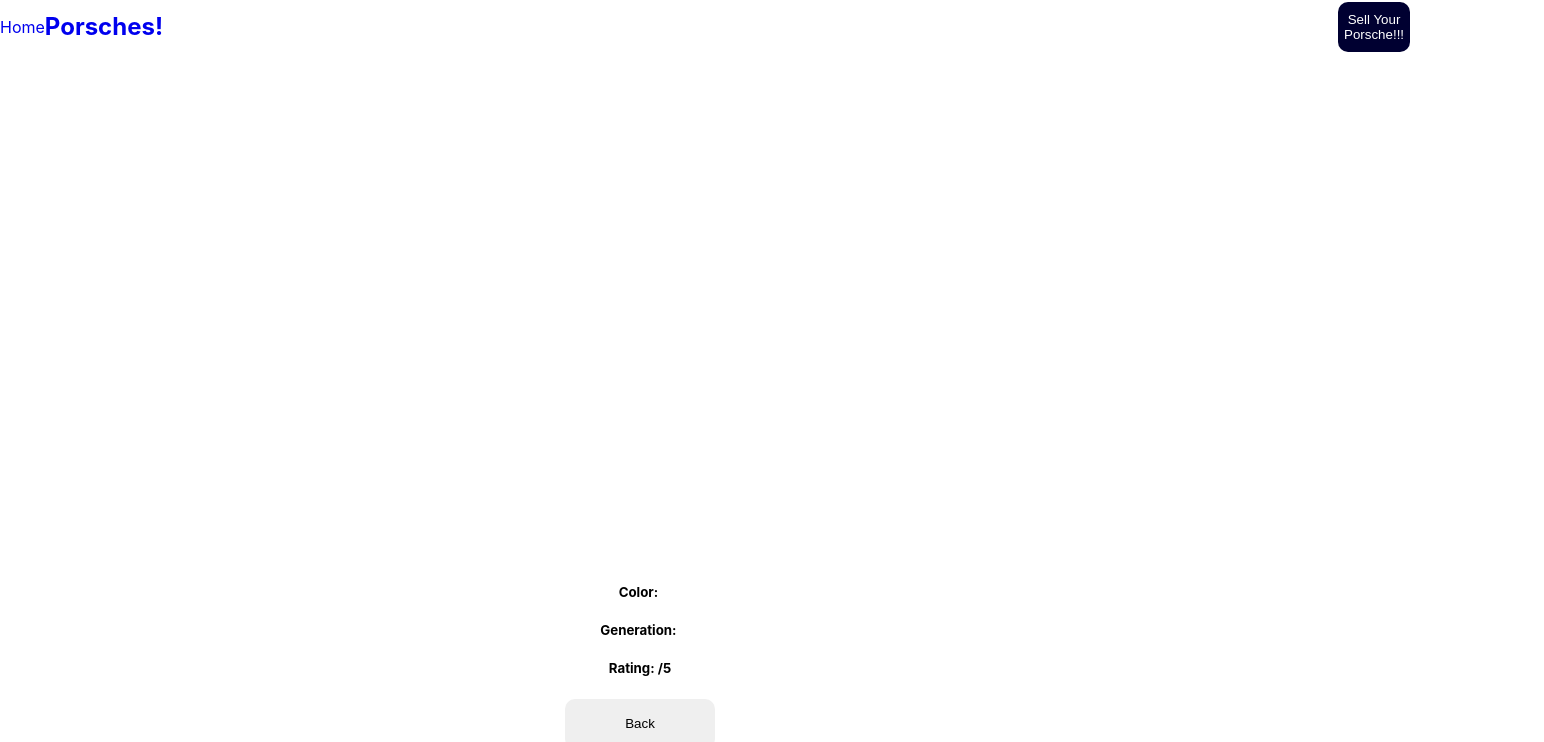
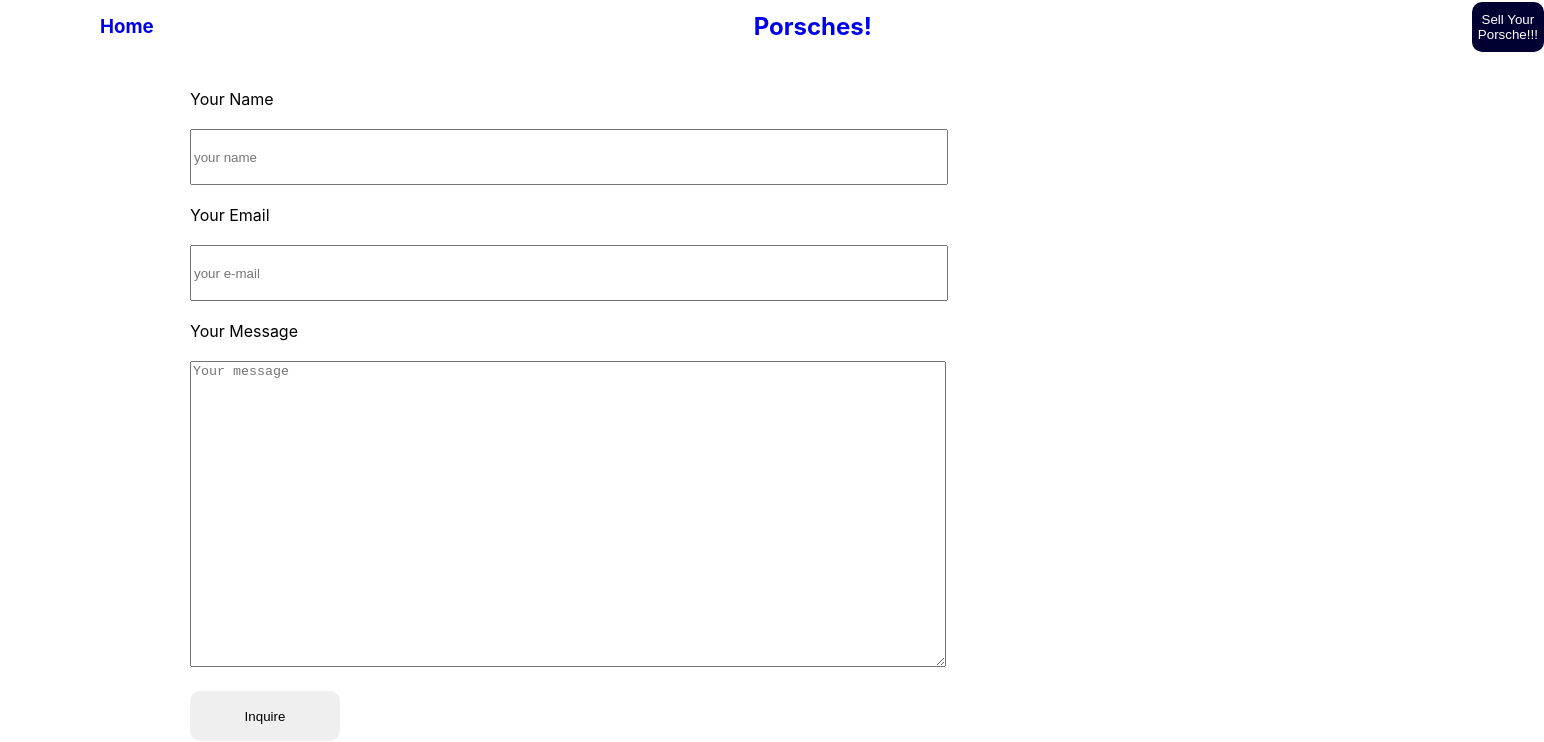
Before and after one commit to TheodoreBFrazier/Porsche911-shop, a React (Create React App) app in the folder front-end/: page /porsches/contact in a window 1280 px wide. Shown: the part 36-778 px from the top of the page, 1544 px wide, since content can reach past the window. Built offline with nearby package versions, Linux system fonts and the light colour scheme; no server answers.

Commit message:
Contact form not working

```diff
--- a/front-end/package.json
+++ b/front-end/package.json
@@ -8,6 +8,7 @@
     "@testing-library/user-event": "^12.8.3",
     "axios": "^0.25.0",
     "dotenv": "^16.0.0",
+    "emailjs-com": "^3.2.0",
     "react": "^17.0.2",
     "react-dom": "^17.0.2",
     "react-router-dom": "^6.2.1",
--- a/front-end/src/App.js
+++ b/front-end/src/App.js
@@ -8,6 +8,7 @@
 import Generations from "./Pages/Generations"
 import Show from "./Pages/Show"
 import Edit from "./Pages/Edit"
+import Contact from "./Components/ContactForm"
 
 import NavBar from "./Components/NavBar"
 
@@ -24,6 +25,7 @@
           <Route exact path="/porsches/:id" element={<Show />} />
           <Route path="/porsches/:id/edit" element={<Edit />}/>
           <Route path="porsches/generations" element={<Generations />} />
+          <Route path="porsches/contact" element={<Contact />} />
           </Routes>
         </main>
 
--- /dev/null
+++ b/front-end/src/Components/ContactForm.js
@@ -0,0 +1,84 @@
+import React, { useState } from 'react'
+//Install EmailJS dependency
+
+import emailjs, { init } from 'emailjs-com'
+init('user_id')
+
+const Contact = () => {
+
+    //Setting state for the form
+    const [name, setName] = useState('');
+    const [email, setEmail] = useState('');
+    const [message, setMessage] = useState('')
+    const [emailSent, setEmailSent] = useState(false);
+
+    const submit = () => {
+
+        if (name && email & message) {
+            const serviceId = 'service_id';
+            const templateId = 'template_id';
+            const userId = 'user_id';
+            const templateParams = {
+                name,
+                email,
+                message,
+            }
+
+
+            emailjs.send(serviceId, templateId, templateParams, userId)
+                .then(response => console.log(response))
+                .then(error => console.log(error))
+
+            setEmail('');
+            setEmail('')
+            setMessage('')
+            setEmailSent(true)
+        } else {
+            alert('Please fill out all fields')
+        }
+    }
+
+    return (
+        <div className='contact-form'>
+            <form>
+                <label> Your Name </label>
+                <br />
+                <br />
+                <input
+                    type="text"
+                    placeholder="your name"
+                    value={name}
+                    onChange={event => setName(event.target.value)}
+                />
+                <br />
+                <br />
+                <label> Your Email </label>
+                <br />
+                <br />
+                <input
+                    type="email"
+                    placeholder="your e-mail"
+                    value={email}
+                    onChange={event => setEmail(event.target.value)}
+                />
+                <br />
+                <br />
+                <label> Your Message </label>
+                <br />
+                <br />
+                <textarea
+                    placeholder='Your message'
+                    value={message}
+                    onChange={event => setMessage(event.target.value)}>
+                </textarea>
+                <br />
+                <br />
+                <button onClick={submit}>Inquire</button>
+                <br />
+                <span className={emailSent ? 'visible' : null}>Thank you for reaching out!!!</span>
+            </form>
+        </div>
+    )
+}
+
+export default Contact
--- a/front-end/src/Components/NavBar.js
+++ b/front-end/src/Components/NavBar.js
@@ -3,10 +3,12 @@
 export default function NavBar() {
     return (
         <nav className="navigation">
+            <h3 className="home">
             <Link to="/">
                 Home
             </Link>
-            <h1>
+            </h3>
+            <h1 className="logo">
                 <Link to="/porsches">Porsches!</Link>
             </h1>
             <button>
--- a/front-end/src/Components/Porsche4Sale.js
+++ b/front-end/src/Components/Porsche4Sale.js
@@ -7,7 +7,7 @@
             <Link to={`/porsches/${porsche.id}`}>
                 <h1>{porsche.year}&nbsp;&nbsp;{porsche.name}</h1>
             </Link>
-           <h2> ${porsche.price} </h2>
+           <h2> ${porsche.price}.00 </h2>
         </div>
     )
 }
--- a/front-end/src/Components/PorscheDetails.js
+++ b/front-end/src/Components/PorscheDetails.js
@@ -32,6 +32,7 @@
             <div className="Show-porsche">
                 <h1>{porsche.year}&nbsp;&nbsp;{porsche.name}</h1>
                 <img src={porsche.image} alt={porsche.name} />
+                <h2>${porsche.price}.00</h2>
                 <h5>Color:&nbsp;{porsche.color}</h5>
                 <h5>Generation:&nbsp;{porsche.generation}</h5>
                 <h5>Rating:&nbsp;{porsche.rating}/5</h5>
@@ -47,12 +48,19 @@
                         <Link to={`/porsches/${id}/edit`}>
                             <button>Edit</button>
                         </Link>
-                        <div className="delete-bttn">
-                            <button onClick={porscheDelete}>Not interested in this car.</button>
-                        </div>
+                    </div>
+                    <div>
+                        <Link to="/porsches/contact">
+                            <button>interested? Reach out!</button>
+                        </Link>
+                    </div>
+                    </div>
+                    <div className="delete-bttn">
+                        <button onClick={porscheDelete}>Not interested in this car.</button>
                     </div>
 
-                </div>
+
+
 
             </div>
         </div>
--- a/front-end/src/Components/PorscheEditForm.js
+++ b/front-end/src/Components/PorscheEditForm.js
@@ -16,6 +16,7 @@
         year: 0,
         color: "",
         description: "",
+        price: 0,
     })
 
 
@@ -117,6 +118,24 @@
                 <br />
                 <br />
 
+                <label htmlFor="price">How much do you want for it?</label>
+                    <br />
+                    <br />
+                    <input
+                        id="price"
+                        value={porsche.price}
+                        type="number"
+                        placeholder="000000 USD"
+                        onChange={handleTextChange}
+                        required
+                    />
+
+                    <br />
+                    <br />
+                    <br />
+
+                    <input type="submit" />
+
                 <input type="submit" />
 
             </form>
--- a/front-end/src/Components/SellPorscheForm.js
+++ b/front-end/src/Components/SellPorscheForm.js
@@ -13,6 +13,7 @@
         year: 0,
         color: "",
         description: "",
+        price: 0,
     });
 
 
@@ -118,6 +119,22 @@
                     <br />
                     <br />
 
+                    <label htmlFor="price">How much do you want for it?</label>
+                    <br />
+                    <br />
+                    <input
+                        id="price"
+                        value={porsche.price}
+                        type="number"
+                        placeholder="000000 USD"
+                        onChange={handleTextChange}
+                        required
+                    />
+
+                    <br />
+                    <br />
+                    <br />
+
                     <input type="submit" />
 
                 </form>
--- a/front-end/src/Components/porscheGenerations.js
+++ b/front-end/src/Components/porscheGenerations.js
@@ -17,9 +17,12 @@
         let allGensArr = this.state.porscheInfo.map((porsche) => {
             return (
                 <div className="porsche">
-                    <div>{porsche.generation}</div>
+                    <div><h1>{porsche.generation}</h1></div>
                     <div>{porsche.years}</div>
+                    <br/>
                     <img src={porsche.img} alt="Image of the porsche genertion" />
+                    <br/>
+                    <br/>
                     <h5>{porsche.description}</h5>
                 </div>
             )
--- a/front-end/src/data/porscheData.js
+++ b/front-end/src/data/porscheData.js
@@ -2,31 +2,31 @@
     "porsches": [
         {
             "generation": "First generation",
-            "years": 1963 - 1989,
+            "years": "1963 - 1989",
             "description": "The birth of a legend. Porsche wanted to offer a larger, four-seater version of its 356, specifically its expensive and complicated Carrera 2. The all-new car featuring a new chassis with MacPherson struts, semi-trailing arms and torsion bar springs, and a brand-new air-cooled, OHC flat-six “boxer” engine mounted in the rear of the car and coupled with either a four or five-speed manual gearbox.Assembled in Leipzig, Germany, the 911 initially made 128 horsepower from its 1,991cc engine and a top speed of 131 mph.",
             "img": "https://www.supercars.net/blog/wp-content/uploads/2018/10/Porsche-901.jpg"
         },
         {
             "generation": "G-model",
-            "years": 1065 - 1973,
+            "years": "1065 - 1973",
             "description": "A decade into the 911’s life and Porsche decided an update was needed and gave the 911 a big makeover. Known as the ‘G-model’ 911 it sold almost 200,000 vehicles and was the longest running 911 series, being produced from 1973 to 1989. In addition to a Coupé and a Targa version, a Cabriolet was also available. There were meaningful design changes to the 911, most notably a new raised bumper design with black plastic bellows (designed to meet U.S crash test standards). Between the tail lights of the G models is a red panel and a Porsche logo that is red or black, depending on the model year. The rear number plate is flanked by two large rubber buffers with integrated number plate lighting. Inside, the G Series 911 came with added safety features to appease U.S regulators and consumers, including three-point safety belts fitted as standard and seats with integrated headrests.",
             "img": "https://www.supercars.net/blog/wp-content/uploads/2018/10/Porsche-911-G-Series-.jpg"
         },
         {
             "generation": 996,
-            "years": 1998 - 2004,
+            "years": "1998 - 2004",
             "description": "The Porsche 911 (Type 996) was a new design developed by Pinky Lai. While the car incorporated the classic lines and tear-drop shape of all the 911’s earlier iterations, Type 996 was nearly a complete reimagining of the 911 sports car, and carried very little over from its predecessors. The 996 featured all-new bodywork, a reimagined interior and controversial (ugly) headlight shape (which mimicked the entry-level Porsche Boxster). It was also the first water-cooled engine ever used in a 911.  The 996 shared no body panels, no underbody structure and no major mechanical components with previous 911s. The only carry-overs were from the earlier 911 (Type 993) from which the front suspension, rear multi-link suspension, and a six-speed gearbox were repurposed after some revisions to make them current.",
             "img": "https://www.supercars.net/blog/wp-content/uploads/2018/10/Porsche-911-996-Generation-1998-2004.jpg"
         },
         {
             "generation": 997,
-            "years": 2005 - 2012,
+            "years": "2005 - 2012",
             "description": "In July, 2004, Porsche unveiled the Porsche Type 997. It featured the same classic silhouette as all earlier variants of the Porsche 911, and included design cues – most especially a return to the clear, oval headlights with separate blinkers – that were found on older 911 models.While the Porsche 911 Type 997 featured a refined, race-inspired appearance, the car was hailed for being a true high-performance vehicle. Most notably, the 997 also marked a big growth in the Porsche 911 product line in terms of sheer options and sales volumes (the 997 became the best-selling generation of 911 to date). There was a 997 911 model for every taste, with over 24 models available in every performance, body style and combinations imaginable.Model improvements came in late 2008 made the 997 even more efficient thanks to direct fuel injection and a double-clutch transmission and was known as the 997.2 series, running till the series ended in 2012.",
             "img": "https://www.supercars.net/blog/wp-content/uploads/2018/10/Porsche-911-997-Generation-2004-2011.jpg"
         },
         {
             "generation": 991,
-            "years": 2012 - 2019,
+            "years": "2012 - 2019",
             "description": "Longer, sleeker, and with more powertrain and drivetrain options than ever, the 991 generation Carrera is the seventh generation in the Porsche 911s history (the third platform for the 911 since the car’s inception). It was larger and more refined than the outgoing 997 as well as being lighter and more powerful. The car continued to feature the same characteristic teardrop shape for which the 911 is immediately recognizable to just about any automotive enthusiast. However, two unique design principles were followed that helped refine the character of the car. First, the arch of the roofline was reduced and re-design to taper gradually to the rear of the car.  Second, the front wings (the assembly that includes the headlight and surrounding structure) were now placed higher than the lid. The interior and technology was a big upgrade over the 997 due largely to the increased competition in the segment and competing marques with luxurious interiors.",
             "img": "https://www.supercars.net/blog/wp-content/uploads/2018/10/Porsche-911-991-Generation-2011-2019.jpg"
         },
--- a/front-end/src/index.css
+++ b/front-end/src/index.css
@@ -17,8 +17,8 @@
 
 
 nav button {
+  margin-right: 100px;
   color: white;
-  margin-left: 1175px;
   background-color: #000031;
 }
 
@@ -28,6 +28,10 @@
 
 a {
   text-decoration: none;
+}
+
+.home {
+margin-left: 100px;
 }
 
 
@@ -44,6 +48,12 @@
     monospace;
 }
 
+.logo {
+  text-decoration: none;
+  color:black;
+  margin:600px;
+  text-align: center;
+}
 
 .Home img {
   position: absolute;
@@ -71,7 +81,7 @@
   margin: auto;
   text-align: center;
   width: 700px;
-  height: 800px;
+  height: 1000px;
   padding: 20px;
   padding-top: 100px;
   background-color: rgba(0, 0, 0, 0.5);
@@ -101,7 +111,7 @@
   margin: auto;
   text-align: center;
   width: 700px;
-  height: 800px;
+  height: 1000px;
   padding: 20px;
   background-color: rgba(0, 0, 0, 0.5);
   border-radius: 10px;
@@ -198,7 +208,6 @@
 }
 
 .porsche {
-  background-color: red;
   width: 700px;
 }
 
@@ -206,3 +215,29 @@
   margin: auto;
   width: 500px;
 }
+
+.contact-form {
+  margin: auto;
+  height:400px;
+  width: 900px;
+}
+
+.contact-form input {
+  width: 750px;
+  height: 50px;
+}
+
+.contact-form button {
+  margin:auto
+}
+
+.contact-form textarea {
+  width: 750px;
+  height: 300px;
+}
+
+
+.Navigation div {
+  display: inline-block;
+  margin: 50px;
+}
```
Also changed, not shown: front-end/src/Pages/contact.js (added, +12 -0 lines), 1 other file (tests, documents, lock files or other folders).
